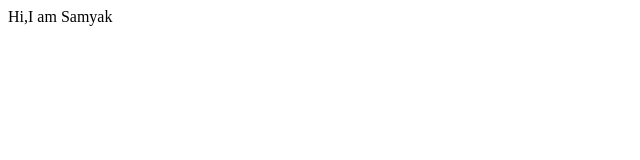
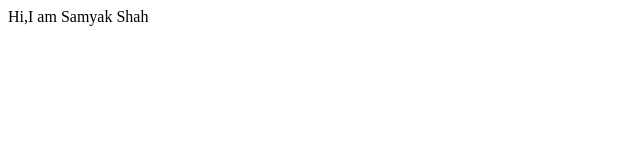
Before and after one commit to samyakshah3008/Samyak_Shah_demo_site, a plain HTML site: page index.html in a window 1280 px wide. Shown: the full height of the page, 0-640 px from the left. Drawn offline with Linux system fonts and the light colour scheme.

Commit message:
Second commit

```diff
--- a/index.html
+++ b/index.html
@@ -7,6 +7,6 @@
     <title>Samyak's site</title>
 </head>
 <body>
-    Hi,I am Samyak
+    Hi,I am Samyak Shah
 </body>
 </html>
```
